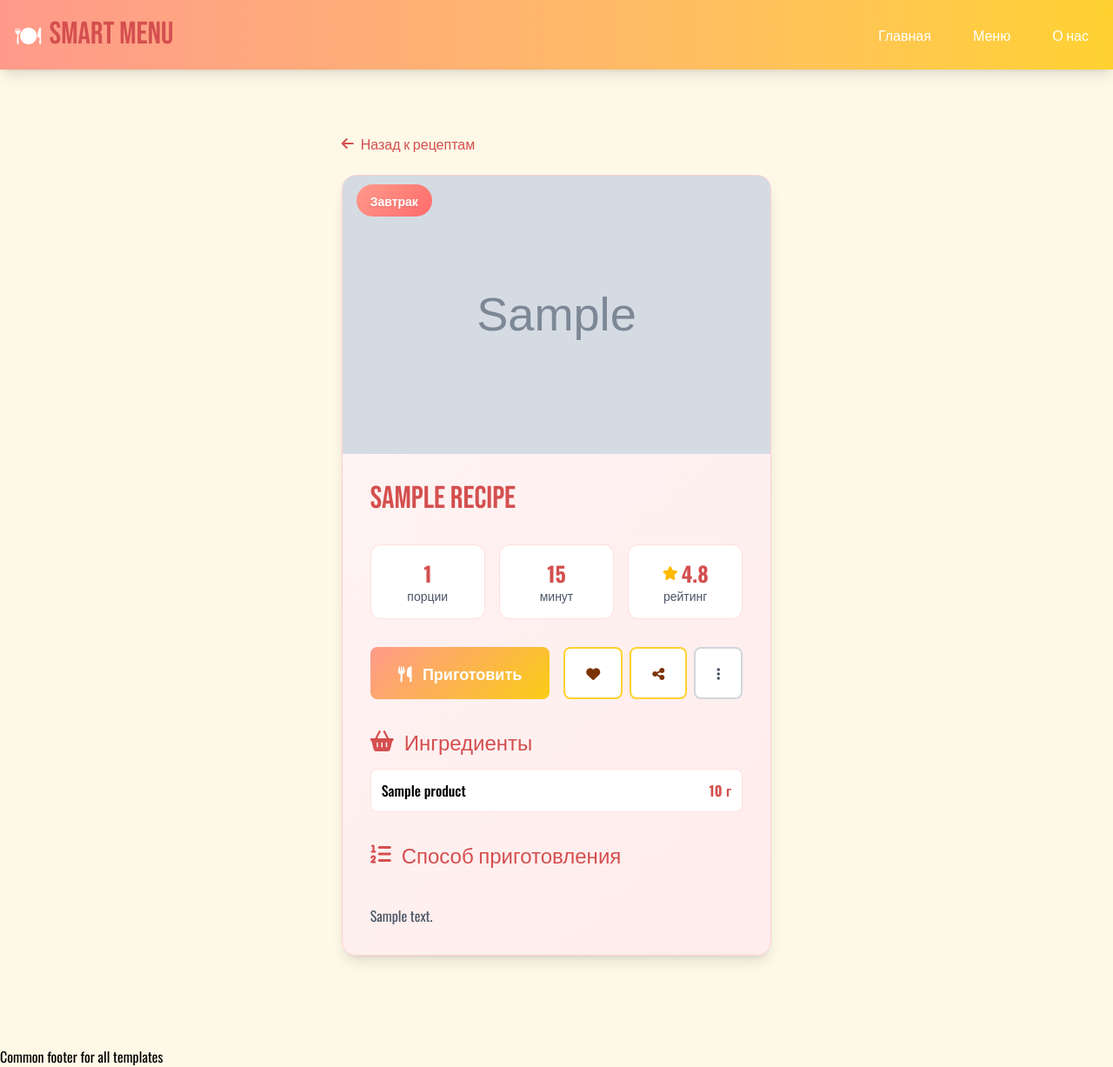
After one commit to madinaryspayeva/smart_menu, a Django app: page /recipe/00000000-0000-0000-0000-000000000001/ in a window 1280 px wide. The commit adds this page. Shown: the whole page at 87% size. Run offline with Django 5.2, Linux system fonts and the light colour scheme; tables that the repository leaves empty hold one stand-in row (values such as "Sample post"); grey boxes marked "Sample" are stand-in pictures; some libraries are stand-ins or nearby versions.

Commit message:
add recipe detail

```diff
--- a/recipe/urls.py
+++ b/recipe/urls.py
@@ -1,10 +1,15 @@
 from django.urls import path
 
-from recipe.views import RecipeCreateView, RecipeListView
+from recipe.views import (
+    RecipeCreateView,
+    RecipeListView,
+    RecipeDetailView
+)
 
 app_name = "recipe"
 
 urlpatterns = [
     path("add/", RecipeCreateView.as_view(), name="add"),
     path("", RecipeListView.as_view(), name="list"),
+    path("<uuid:pk>/", RecipeDetailView.as_view(), name="detail"),
 ]
--- a/recipe/views.py
+++ b/recipe/views.py
@@ -119,3 +119,9 @@ class RecipeListView(ListView):
         )
 
         return context
+
+
+class RecipeDetailView(DetailView):
+    model = Recipe
+    template_name = "recipe/detail.html"
+    context_object_name = "recipe"
--- a/static/output.css
+++ b/static/output.css
@@ -21,6 +21,10 @@
     --color-amber-600: oklch(66.6% 0.179 58.318);
     --color-amber-800: oklch(47.3% 0.137 46.201);
     --color-amber-900: oklch(41.4% 0.112 45.904);
+    --color-blue-50: oklch(97% 0.014 254.604);
+    --color-blue-300: oklch(80.9% 0.105 251.813);
+    --color-blue-600: oklch(54.6% 0.245 262.881);
+    --color-gray-50: oklch(98.5% 0.002 247.839);
     --color-gray-100: oklch(96.7% 0.003 264.542);
     --color-gray-200: oklch(92.8% 0.006 264.531);
     --color-gray-300: oklch(87.2% 0.01 258.338);
@@ -28,7 +32,6 @@
     --color-gray-500: oklch(55.1% 0.027 264.364);
     --color-gray-600: oklch(44.6% 0.03 256.802);
     --color-gray-700: oklch(37.3% 0.034 259.733);
-    --color-black: #000;
     --color-white: #fff;
     --spacing: 0.25rem;
     --container-md: 28rem;
@@ -879,6 +876,9 @@
   .whitespace-nowrap {
     white-space: nowrap;
   }
+  .whitespace-pre-line {
+    white-space: pre-line;
+  }
   .text-amber-400 {
     color: var(--color-amber-400);
   }
@@ -973,6 +979,11 @@
   }
   .transition-opacity {
     transition-property: opacity;
+    transition-timing-function: var(--tw-ease, var(--default-transition-timing-function));
+    transition-duration: var(--tw-duration, var(--default-transition-duration));
+  }
+  .transition-shadow {
+    transition-property: box-shadow;
     transition-timing-function: var(--tw-ease, var(--default-transition-timing-function));
     transition-duration: var(--tw-duration, var(--default-transition-duration));
   }
@@ -1012,6 +1023,20 @@
       }
     }
   }
+  .hover\:bg-blue-50 {
+    &:hover {
+      @media (hover: hover) {
+        background-color: var(--color-blue-50);
+      }
+    }
+  }
+  .hover\:bg-gray-50 {
+    &:hover {
+      @media (hover: hover) {
+        background-color: var(--color-gray-50);
+      }
+    }
+  }
   .hover\:bg-gray-100 {
     &:hover {
       @media (hover: hover) {
@@ -1089,6 +1121,14 @@
       }
     }
   }
+  .hover\:shadow-lg {
+    &:hover {
+      @media (hover: hover) {
+        --tw-shadow: 0 10px 15px -3px var(--tw-shadow-color, rgb(0 0 0 / 0.1)), 0 4px 6px -4px var(--tw-shadow-color, rgb(0 0 0 / 0.1));
+        box-shadow: var(--tw-inset-shadow), var(--tw-inset-ring-shadow), var(--tw-ring-offset-shadow), var(--tw-ring-shadow), var(--tw-shadow);
+      }
+    }
+  }
   .focus\:ring-2 {
     &:focus {
       --tw-ring-shadow: var(--tw-ring-inset,) 0 0 0 calc(2px + var(--tw-ring-offset-width)) var(--tw-ring-color, currentcolor);
@@ -1314,6 +1354,11 @@
   .md\:w-96 {
     @media (width >= 48rem) {
       width: calc(var(--spacing) * 96);
+    }
+  }
+  .md\:grid-cols-1 {
+    @media (width >= 48rem) {
+      grid-template-columns: repeat(1, minmax(0, 1fr));
     }
   }
   .md\:grid-cols-2 {
@@ -1703,6 +1748,58 @@
     to {
       opacity: 1;
     }
+  }
+  .bg-light-pink {
+    background-color: #fff5f5;
+  }
+  .bg-pastel-pink {
+    background-color: #ff9a8b;
+  }
+  .text-coral-red {
+    color: #d44f4f;
+  }
+  .border-pastel-pink {
+    border-color: #ff9a8b;
+  }
+  .recipe-card {
+    background: linear-gradient(135deg, #fff5f5 0%, #ffecec 100%);
+    border: 1px solid #ffd1d1;
+    border-radius: 1rem;
+  }
+  .category-badge {
+    background: linear-gradient(135deg, #ff9a8b 0%, #ff6b6b 100%);
+    color: white;
+    border-radius: 9999px;
+  }
+  .ingredient-tag {
+    background: linear-gradient(135deg, #ffffff 0%, #fef9e7 100%);
+    border: 1px solid #ffd1d1;
+    color: #d44f4f;
+    border-radius: 9999px;
+  }
+  .primary-btn {
+    background: linear-gradient(135deg, #ff9a8b 0%, #facc15 100%);
+    color: white;
+    border-radius: 0.5rem;
+  }
+  .bg-coral-red {
+    background-color: #d44f4f;
+  }
+  .text-pastel-pink {
+    color: #ff9a8b;
+  }
+  .border-coral-red {
+    border-color: #d44f4f;
+  }
+  .hover-bg-pastel-pink:hover {
+    background-color: #ff9a8b;
+  }
+  .hover-text-coral-red:hover {
+    color: #d44f4f;
+  }
+  .focus-ring-pastel-pink:focus {
+    ring-color: #ff9a8b;
+    ring-width: 2px;
   }
 }
 @property --tw-translate-x {
--- /dev/null
+++ b/templates/recipe/detail.html
@@ -0,0 +1,161 @@
+{% extends "base.html" %}
+
+{% block content %}
+
+    <div class="max-w-3xl mx-auto px-4 py-8">
+        <!-- Кнопка назад -->
+        <div class="mb-6">
+            <a href="{% url 'recipe:list' %}" class="inline-flex items-center text-coral-red hover:text-red-600 transition-colors">
+                <i class="fas fa-arrow-left mr-2"></i>
+                Назад к рецептам
+            </a>
+        </div>
+
+        <!-- Основная карточка рецепта -->
+        <div class="recipe-card overflow-hidden mb-8">
+            <!-- Изображение -->
+            <div class="relative">
+                <img
+                    src="{{ recipe.image.url }}"
+                    alt="{{ recipe.name }}"
+                    class="w-full h-80 object-cover"
+                >
+                <div class="absolute top-4 left-4">
+                    <span class="category-badge px-4 py-2 text-sm font-semibold">
+                        {{ recipe.get_meal_type_display }}
+                    </span>
+                </div>
+            </div>
+
+            <!-- Контент -->
+            <div class="p-8">
+                <!-- Заголовок и описание -->
+                <div class="mb-8">
+                    <h1 class="text-4xl font-bebas-neue text-coral-red mb-4">
+                        {{ recipe.name }}
+                    </h1>
+                </div>
+
+                <!-- Детали рецепта -->
+                <div class="grid grid-cols-3 gap-4 mb-8">
+                    <div class="text-center p-4 bg-white rounded-xl border border-pastel-pink/30">
+                        <div class="text-2xl font-bold text-coral-red">{{ recipe.servings }}</div>
+                        <div class="text-sm text-gray-600">порции</div>
+                    </div>
+                    <div class="text-center p-4 bg-white rounded-xl border border-pastel-pink/30">
+                        <div class="text-2xl font-bold text-coral-red">15</div>
+                        <div class="text-sm text-gray-600">минут</div>
+                    </div>
+                    <div class="text-center p-4 bg-white rounded-xl border border-pastel-pink/30">
+                        <div class="flex items-center justify-center space-x-1">
+                            <i class="fas fa-star text-amber-400"></i>
+                            <span class="text-2xl font-bold text-coral-red">4.8</span>
+                        </div>
+                        <div class="text-sm text-gray-600">рейтинг</div>
+                    </div>
+                </div>
+
+                <!-- Кнопки действий с выпадающим меню -->
+                <div class="flex flex-col sm:flex-row gap-4 mb-8">
+                    <button class="primary-btn py-4 px-8 font-semibold text-lg flex-1 text-center hover:shadow-lg transition-shadow">
+                        <i class="fas fa-utensils mr-2"></i>
+                        Приготовить
+                    </button>
+
+                    <div class="flex gap-2">
+                        <!-- Кнопка избранное -->
+                        <button class="py-4 px-6 bg-white border-2 border-amber-300 text-amber-900 rounded-lg font-semibold hover:bg-amber-50 transition-colors">
+                            <i class="fas fa-heart"></i>
+                        </button>
+
+                        <!-- Кнопка поделиться -->
+                        <button class="py-4 px-6 bg-white border-2 border-amber-300 text-amber-900 rounded-lg font-semibold hover:bg-amber-50 transition-colors">
+                            <i class="fas fa-share-alt"></i>
+                        </button>
+
+                        <!-- Выпадающее меню для действий -->
+                        <div class="relative" id="actions-dropdown">
+                            <button
+                                class="py-4 px-6 bg-white border-2 border-gray-300 text-gray-600 rounded-lg font-semibold hover:bg-gray-50 transition-colors"
+                                onclick="toggleActionsMenu()"
+                            >
+                                <i class="fas fa-ellipsis-v"></i>
+                            </button>
+
+                            <!-- Выпадающее меню -->
+                            <div
+                                id="actions-menu"
+                                class="absolute right-0 mt-2 w-48 bg-white rounded-lg shadow-lg border border-gray-200 py-2 z-10 hidden"
+                            >
+                                <button class="w-full text-left px-4 py-2 text-blue-600 hover:bg-blue-50 transition-colors flex items-center">
+                                    <i class="fas fa-edit mr-3"></i>
+                                    Редактировать
+                                </button>
+                                <button class="w-full text-left px-4 py-2 text-red-600 hover:bg-red-50 transition-colors flex items-center">
+                                    <i class="fas fa-trash mr-3"></i>
+                                    Удалить
+                                </button>
+                            </div>
+                        </div>
+                    </div>
+                </div>
+
+                <!-- Ингредиенты -->
+                <div class="mb-8">
+                    <h2 class="text-2xl font-oswald text-coral-red mb-4 flex items-center">
+                        <i class="fas fa-shopping-basket mr-3"></i>
+                        Ингредиенты
+                    </h2>
+
+                    <div class="grid grid-cols-1 md:grid-cols-1 gap-4">
+                        <div class="space-y-3">
+                        {% for ingredient in recipe.ingredient.all %}
+                            <div class="flex justify-between items-center p-3 bg-white rounded-lg border border-pastel-pink/30">
+                                <span class="font-medium">{{ ingredient.product.name }}</span>
+                                <span class="font-bold text-coral-red">{{ ingredient.quantity }} {{ ingredient.get_unit_display }}</span>
+                            </div>
+                        {% endfor %}
+                        </div>
+                    </div>
+                </div>
+
+                <!-- Способ приготовления -->
+                <div>
+                    <h2 class="text-2xl font-oswald text-coral-red mb-4 flex items-center">
+                        <i class="fas fa-list-ol mr-3"></i>
+                        Способ приготовления
+                    </h2>
+
+                    <div class="space-y-6">
+                        <div class="flex items-start">
+                            <div>
+                                <p class="text-gray-600 leading-relaxed whitespace-pre-line">
+                                   {{ recipe.description }}
+                                </p>
+                            </div>
+                        </div>
+                    </div>
+                </div>
+            </div>
+        </div>
+    </div>
+
+    <script>
+    // Функция для переключения меню
+    function toggleActionsMenu() {
+        const menu = document.getElementById('actions-menu');
+        menu.classList.toggle('hidden');
+    }
+
+    // Закрытие меню при клике вне его
+    document.addEventListener('click', function(event) {
+        const dropdown = document.getElementById('actions-dropdown');
+        const menu = document.getElementById('actions-menu');
+
+        if (dropdown && menu && !dropdown.contains(event.target)) {
+            menu.classList.add('hidden');
+        }
+    });
+    </script>
+
+{% endblock content %}
--- a/templates/recipe/list.html
+++ b/templates/recipe/list.html
@@ -250,9 +250,9 @@
                         {% endwith %}
 
                         <!-- Кнопка -->
-                        <button class="primary btn w-full text-sm sm:text-base">
+                        <a href="{% url 'recipe:detail' recipe.id %}" class="primary btn w-full text-sm sm:text-base">
                             <span class="relative z-10">Смотреть рецепт</span>
-                        </button>
+                        </a>
                     </div>
                 </div>
                 {% endfor %}
```
Also changed, not shown: other parts of static/output.css (+21 -14 lines), static/input.css (+67 -0 lines).
